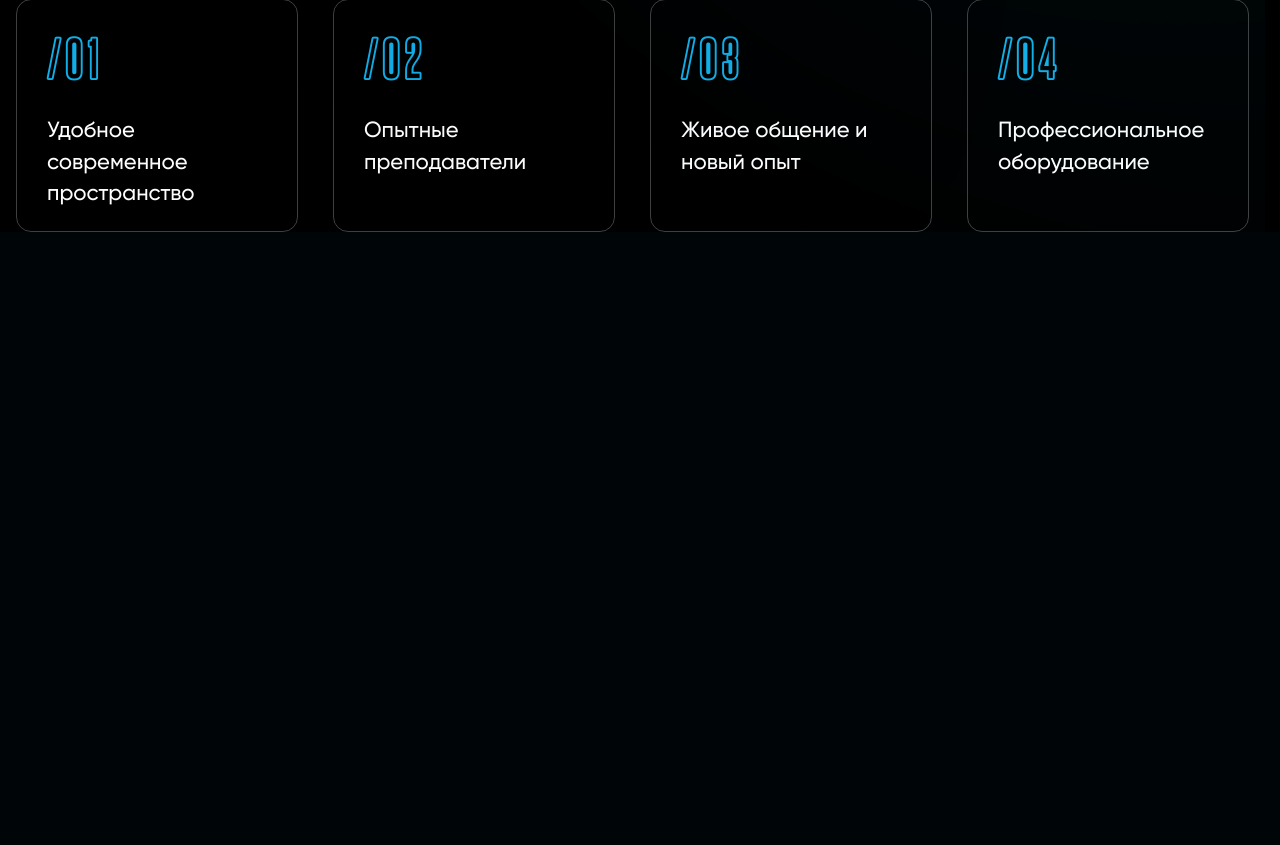
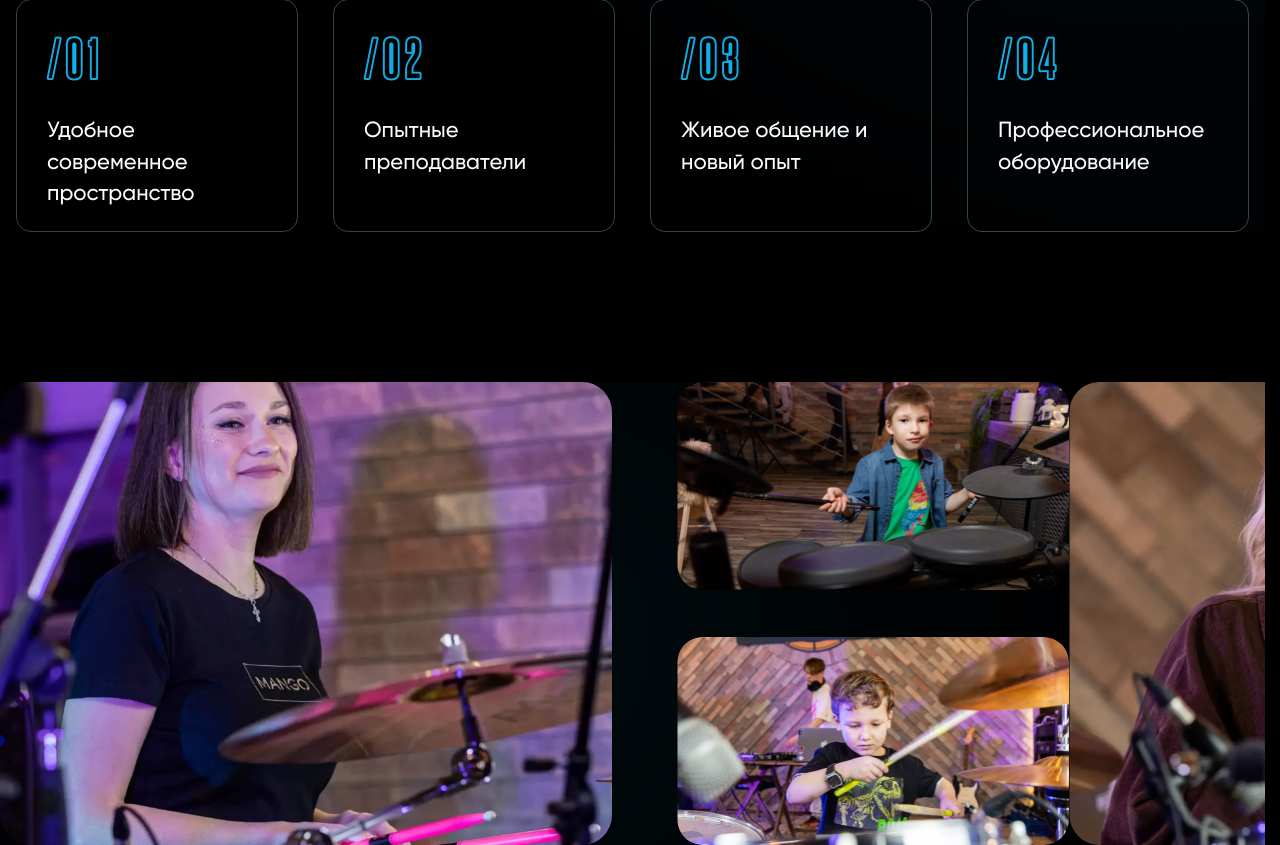
Before and after one commit to Memento-mori-dev/frontend-vite, a PHP site: page / in a window 1280 px wide. Shown: the part 1707-2552 px from the top of the page. Before the commit the page ends 1939 px from the top, so only its background shows below. Run offline with PHP 8.4, Linux system fonts and the light colour scheme; style sheets or scripts are compiled from the project's sources.

Commit message:
сделал slider

```diff
--- a/layout/index.html
+++ b/layout/index.html
@@ -6,6 +6,8 @@
     <meta name="viewport" content="width=device-width, initial-scale=1.0" />
     <title>Name</title>
     <link rel="stylesheet" href="./src/styles/main.scss">
+    <link rel="stylesheet" href="https://cdn.jsdelivr.net/npm/swiper@11/swiper-bundle.min.css" />
+    <script src="https://cdn.jsdelivr.net/npm/swiper@11/swiper-bundle.min.js"></script>
   </head>
   <body>
     <header class="header">
@@ -208,6 +210,34 @@
           </div>
         </div>
       </section>
+
+
+      <section class="slider section">
+        <div class="slider__container">
+          <div class="swiper swiper-slider">
+            <div class="swiper-wrapper">
+              <div class="swiper-slide">
+                <div class="slider__item slider__item--blue">
+                  <img src="./public/images/slider-1.png" alt="" class="slider__big">
+
+                  <img src="./public/images/slider-2.png" alt="" class="slider__small slider__small--top">
+
+                  <img src="./public/images/slider-3.png" alt="" class="slider__small slider__small--bottom">
+                </div>
+              </div>
+              <div class="swiper-slide">
+                <div class="slider__item">
+                  <img src="./public/images/slider-4.png" alt="" class="slider__big">
+
+                  <img src="./public/images/slider-5.png" alt="" class="slider__small slider__small--top">
+
+                  <img src="./public/images/slider-6.png" alt="" class="slider__small slider__small--bottom">
+                </div>
+              </div>
+            </div>
+          </div>
+        </div>
+      </section>
     </main>
 
     <footer></footer>
--- a/layout/src/main.js
+++ b/layout/src/main.js
@@ -1,3 +1,12 @@
 import { useDynamicAdapt } from './script/dynamicAdapt';
 
 useDynamicAdapt();
+
+
+const swiper = new Swiper('.swiper-slider', {
+  direction: 'horizontal',
+  slidesPerView: "auto",
+  spaceBetween: 70,
+  centeredSlides: true,
+  centeredSlidesBounds: true,
+});
--- a/layout/src/styles/blocks/slider.scss
+++ b/layout/src/styles/blocks/slider.scss
@@ -1,5 +1,84 @@
 @use '../helpers' as *;
 
 .slider{
+    &__container{
+        margin: auto;
+        width: 100%;
+        max-width: rem(2214);
 
+        display: flex;
+        justify-content: center;
+    }
+
+    &__item{
+        &:not(:first-child){
+            padding-left: rem(70);
+        }
+
+        display: grid;
+        grid-template-areas:'big top'
+                            'big bottom';
+        grid-template-columns: rem(612) rem(392);
+        grid-template-rows: repeat(2, rem(208));
+        column-gap: rem(65);
+        row-gap: rem(47);
+
+        position: relative;
+
+        &--blue{
+            &::before{
+                content: '';
+
+                position: absolute;
+                top: 30%;
+                left: 15%;
+
+                width: rem(638);
+                height: rem(302);
+
+                background-color: var(--blue-0c);
+
+                border-radius: rem(900);
+                transform: rotate(151deg);
+                filter: blur(200px);
+                opacity: 0.2;
+                z-index: -1;
+            }
+        }
+    }
+
+    &__big{
+        @include square(100%);
+
+        grid-area: big;
+        border-radius: rem(30);
+
+        object-fit: cover;
+        object-position: center
+    }
+    &__small{
+        @include square(100%);
+
+        object-fit: cover;
+        object-position: center;
+        border-radius: rem(25);
+
+        &--top{
+            grid-area: top;
+            border-radius: rem(25);
+        }
+        &--bottom{
+            grid-area: bottom;
+            border-radius: rem(25);
+        }
+    }
 }
+
+.swiper-slider{
+    & .swiper-slide{
+        flex-shrink: 1;
+    }
+
+    & .swiper-wrapper{
+    }
+}
```
Also changed, not shown: layout/public/images/slider-1.png (added), layout/public/images/slider-2.png (added), layout/public/images/slider-3.png (added), layout/public/images/slider-4.png (added), layout/public/images/slider-5.png (added), layout/public/images/slider-6.png (added).
